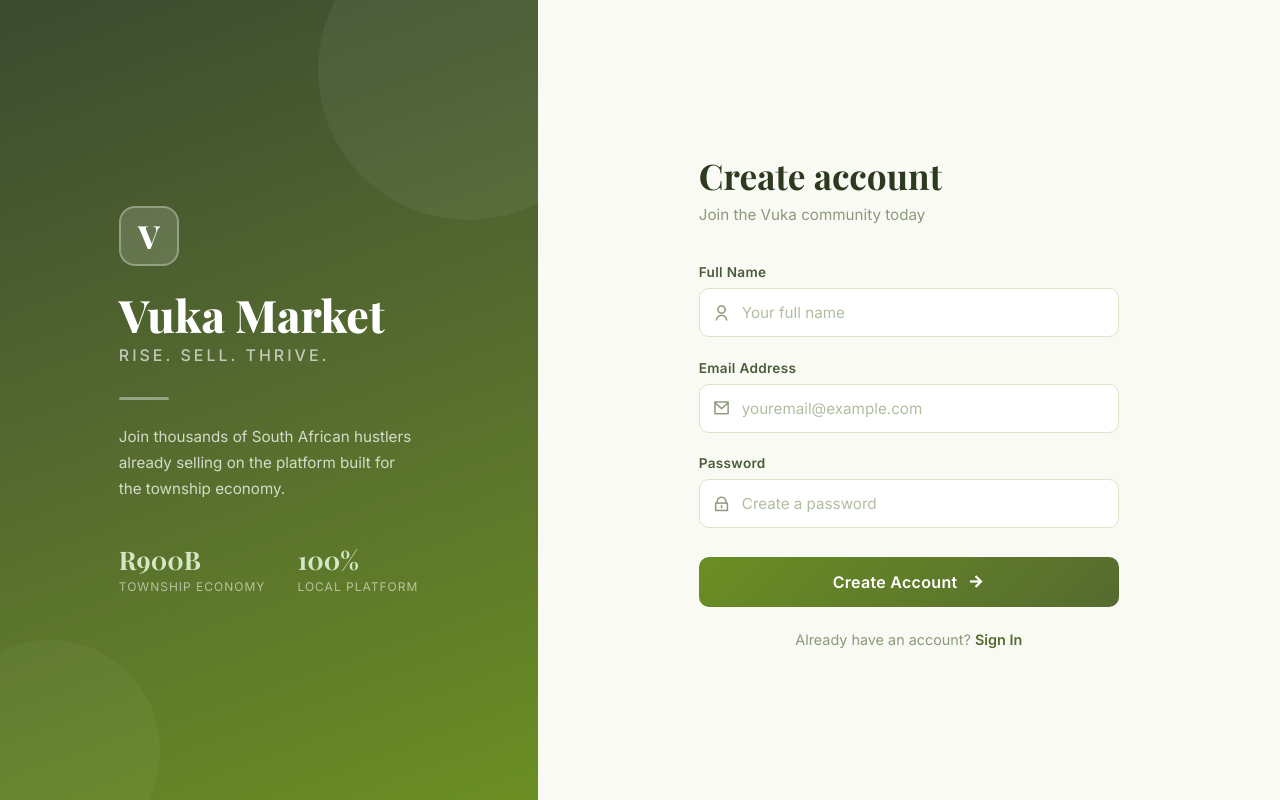
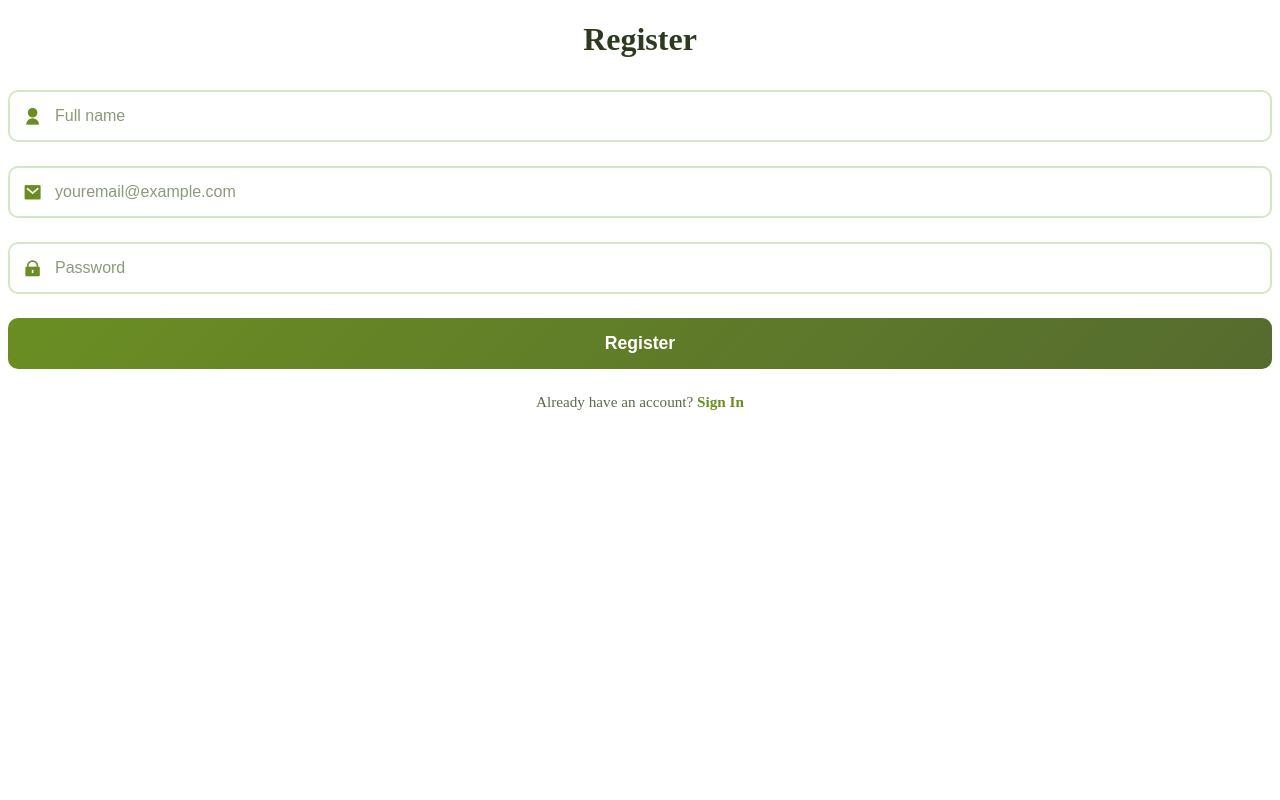
Before and after one commit to Miles-7/ECA3-12-C-C-Ecommerce-Platform, a PHP site: page /pages/register.php in a window 1280 px wide. Run offline with PHP 8.4, Linux system fonts and the light colour scheme; some libraries are stand-ins or nearby versions.

Commit message:
first login and register revert

```diff
--- a/public/pages/register.php
+++ b/public/pages/register.php
@@ -3,107 +3,83 @@
 <head>
     <meta charset="UTF-8">
     <meta name="viewport" content="width=device-width, initial-scale=1.0">
-    <title>Vuka Market | Register</title>
+    <title>Register</title>
     <link href="https://cdn.jsdelivr.net/npm/remixicon@4.1.0/fonts/remixicon.css" rel="stylesheet">
-    <link href="https://fonts.googleapis.com/css2?family=Playfair+Display:wght@700;800&family=Inter:wght@400;500;600&display=swap" rel="stylesheet">
     <link rel="stylesheet" href="../styling/main.css">
 </head>
 
 <body class="auth-page">
 
-<div class="auth-wrapper">
-    <div class="auth-panel-left">
-        <div class="panel-content">
-            <div class="logo-mark">V</div>
-            <h1 class="panel-title">Vuka Market</h1>
-            <p class="panel-sub">Rise. Sell. Thrive.</p>
-            <div class="panel-divider"></div>
-            <p class="panel-desc">Join thousands of South African hustlers already selling on the platform built for the township economy.</p>
-            <div class="panel-stats">
-                <div class="stat">
-                    <span class="stat-num">R900B</span>
-                    <span class="stat-label">Township Economy</span>
-                </div>
-                <div class="stat">
-                    <span class="stat-num">100%</span>
-                    <span class="stat-label">Local Platform</span>
-                </div>
-            </div>
-        </div>
-    </div>
-
-    <div class="auth-panel-right">
-        <div class="form-container">
-            <div class="form-header">
-                <h2 class="form-title">Create account</h2>
-                <p class="form-subtitle">Join the Vuka community today</p>
-            </div>
-
+<div class="container" id="sign-up">
+    <h1 class="form-title">Register</h1>
     <form id="registerForm" method="post" action="">
         <div class="input-group">
+            <i class="ri-user-fill"></i>
+            <input type="text" name="name" id="name" placeholder="Full name" required>
             <label for="name">Full Name</label>
-                    <div class="input-wrap">
-                        <i class="ri-user-line"></i>
-                        <input type="text" name="name" id="name" placeholder="Your full name" required>
-                    </div>
         </div>
 
         <div class="input-group">
-                    <label for="email">Email Address</label>
-                    <div class="input-wrap">
-                        <i class="ri-mail-line"></i>
+            <i class="ri-mail-fill"></i>
             <input type="email" name="email" id="email" placeholder="youremail@example.com" required>
-                    </div>
+            <label for="email">Email</label>
         </div>
 
         <div class="input-group">
+            <i class="ri-lock-fill"></i>
+            <input type="password" name="password" id="password" placeholder="Password" required>
             <label for="password">Password</label>
-                    <div class="input-wrap">
-                        <i class="ri-lock-line"></i>
-                        <input type="password" name="password" id="password" placeholder="Create a password" required>
-                    </div>
         </div>
 
-                <button type="submit" class="submit-btn">
-                    <span>Create Account</span>
-                    <i class="ri-arrow-right-line"></i>
-                </button>
+        <button type="submit" class="submit-btn">Register</button>
     </form>
 
     <div class="change-auth">
         Already have an account? <a href="login.php">Sign In</a>
     </div>
-        </div>
-    </div>
+
 </div>
 
 <script>
     const registerForm = document.getElementById('registerForm');
 
+    // listener for register form
     registerForm.addEventListener('submit', async (e) => {
         e.preventDefault();
 
+        // get form data
         const name = document.getElementById('name').value;
         const email = document.getElementById('email').value;
         const password = document.getElementById('password').value;
 
-        const formData = { name, email, password };
+        // create data object
+        const formData = {
+            name: name,
+            email: email,
+            password: password
+        };
 
         try {
+            // sending data to api
             const response = await fetch('../../api/register.php', {
                 method: 'POST',
-                headers: { 'Content-Type': 'application/json' },
+                headers: {
+                    'Content-Type': 'application/json'
+                },
                 body: JSON.stringify(formData)
             });
 
+            // get response
             const result = await response.json();
 
+            // handle response
             if (result.success) {
                 alert('Registration successful! Redirecting to login...');
                 window.location.href = 'login.php';
             } else {
                 alert('Error: ' + result.message);
             }
+
         } catch (error) {
             alert('Error: ' + error.message);
         }
--- a/public/styling/main.css
+++ b/public/styling/main.css
@@ -1,339 +1,91 @@
-* {
-    margin: 0;
-    padding: 0;
-    box-sizing: border-box;
+.form-title {
+    font-size: 2rem;
+    font-weight: 700;
+    color: #2D3A1F;              /* Dark olive for text */
+    margin-bottom: 2rem;
+    text-align: center;
 }
 
-body {
-    font-family: 'Inter', 'Segoe UI', sans-serif;
-}
-
-/* ── Navigation ── */
-.main-nav {
-    background-color: #556B2F;
-    padding: 1rem;
-}
-
-.main-nav ul {
-    list-style: none;
-    display: flex;
-    gap: 2rem;
-    padding: 0;
-}
-
-.main-nav a {
-    color: #F5F5DC;
-    text-decoration: none;
-    font-weight: 500;
-    transition: color 0.3s ease;
-}
-
-.main-nav a:hover {
-    color: #D4E7C5;
-    text-decoration: underline;
-}
-
-/* ── Auth Page Layout ── */
-.auth-page {
-    min-height: 100vh;
-    display: flex;
-    align-items: stretch;
-    background: #f4f4ee;
-}
-
-.auth-wrapper {
-    display: flex;
-    width: 100%;
-    min-height: 100vh;
-}
-
-/* ── Left Branding Panel ── */
-.auth-panel-left {
-    width: 42%;
-    background: linear-gradient(160deg, #3C4A2F 0%, #556B2F 50%, #6B8E23 100%);
-    display: flex;
-    align-items: center;
-    justify-content: center;
-    padding: 3rem;
-    position: relative;
-    overflow: hidden;
-}
-
-.auth-panel-left::before {
-    content: '';
-    position: absolute;
-    top: -80px;
-    right: -80px;
-    width: 300px;
-    height: 300px;
-    border-radius: 50%;
-    background: rgba(255,255,255,0.05);
-}
-
-.auth-panel-left::after {
-    content: '';
-    position: absolute;
-    bottom: -60px;
-    left: -60px;
-    width: 220px;
-    height: 220px;
-    border-radius: 50%;
-    background: rgba(255,255,255,0.04);
-}
-
-.panel-content {
-    position: relative;
-    z-index: 1;
-    color: #fff;
-}
-
-.logo-mark {
-    width: 60px;
-    height: 60px;
-    background: rgba(255,255,255,0.15);
-    border: 2px solid rgba(255,255,255,0.3);
-    border-radius: 16px;
-    display: flex;
-    align-items: center;
-    justify-content: center;
-    font-family: 'Playfair Display', serif;
-    font-size: 2rem;
-    font-weight: 800;
-    color: #fff;
-    margin-bottom: 1.5rem;
-    backdrop-filter: blur(10px);
-}
-
-.panel-title {
-    font-family: 'Playfair Display', serif;
-    font-size: 2.8rem;
-    font-weight: 800;
-    color: #fff;
-    line-height: 1.1;
-    margin-bottom: 0.4rem;
-}
-
-.panel-sub {
-    font-size: 1rem;
-    color: rgba(255,255,255,0.65);
-    letter-spacing: 3px;
-    text-transform: uppercase;
-    font-weight: 500;
-    margin-bottom: 2rem;
-}
-
-.panel-divider {
-    width: 50px;
-    height: 3px;
-    background: rgba(255,255,255,0.4);
-    border-radius: 2px;
-    margin-bottom: 1.5rem;
-}
-
-.panel-desc {
-    font-size: 0.95rem;
-    color: rgba(255,255,255,0.75);
-    line-height: 1.7;
-    max-width: 300px;
-    margin-bottom: 2.5rem;
-}
-
-.panel-stats {
-    display: flex;
-    gap: 2rem;
-}
-
-.stat {
-    display: flex;
-    flex-direction: column;
-    gap: 0.2rem;
-}
-
-.stat-num {
-    font-family: 'Playfair Display', serif;
-    font-size: 1.6rem;
-    font-weight: 700;
-    color: #D4E7C5;
-}
-
-.stat-label {
-    font-size: 0.75rem;
-    color: rgba(255,255,255,0.55);
-    text-transform: uppercase;
-    letter-spacing: 1px;
-}
-
-/* ── Right Form Panel ── */
-.auth-panel-right {
-    width: 58%;
-    display: flex;
-    align-items: center;
-    justify-content: center;
-    padding: 3rem;
-    background: #fafaf5;
-}
-
-.form-container {
-    width: 100%;
-    max-width: 420px;
-}
-
-.form-header {
-    margin-bottom: 2.5rem;
-}
-
-.form-title {
-    font-family: 'Playfair Display', serif;
-    font-size: 2.2rem;
-    font-weight: 700;
-    color: #2D3A1F;
-    margin-bottom: 0.4rem;
-}
-
-.form-subtitle {
-    font-size: 0.95rem;
-    color: #8B9A7A;
-}
-
-/* ── Form Fields ── */
 form {
     display: flex;
     flex-direction: column;
-    gap: 1.4rem;
-    margin-bottom: 1.5rem;
+    gap: 1.5rem;
 }
 
 .input-group {
-    display: flex;
-    flex-direction: column;
-    gap: 0.5rem;
-}
-
-.input-group label {
-    font-size: 0.85rem;
-    font-weight: 600;
-    color: #4A5C38;
-    letter-spacing: 0.3px;
-}
-
-.input-wrap {
     position: relative;
     display: flex;
     align-items: center;
 }
 
-.input-wrap i {
+.input-group i {
     position: absolute;
-    left: 14px;
-    color: #8B9A7A;
-    font-size: 1.1rem;
+    left: 15px;
+    color: #6B8E23;              /* Olive drab for icons */
+    font-size: 1.2rem;
     pointer-events: none;
-    transition: color 0.3s;
 }
 
-.input-wrap input {
+.input-group input {
     width: 100%;
-    padding: 14px 14px 14px 42px;
-    border: 1.5px solid #D9E6C8;
+    padding: 15px 15px 15px 45px;
+    border: 2px solid #D4E7C5;   /* Light sage border */
     border-radius: 10px;
-    font-size: 0.95rem;
-    font-family: 'Inter', sans-serif;
+    font-size: 1rem;
     outline: none;
-    background: #fff;
-    color: #2D3A1F;
-    transition: all 0.25s ease;
+    transition: all 0.3s ease;
+    background-color: #FFFFFF;
 }
 
-.input-wrap input::placeholder {
-    color: #b0bea0;
+.input-group input:focus {
+    border-color: #6B8E23;       /* Olive drab on focus */
+    box-shadow: 0 0 0 3px rgba(107, 142, 35, 0.15);  /* Soft olive glow */
 }
 
-.input-wrap input:focus {
-    border-color: #6B8E23;
-    box-shadow: 0 0 0 3px rgba(107, 142, 35, 0.12);
+.input-group input::placeholder {
+    color: #8B9A7A;              /* Muted olive gray */
 }
 
-.input-wrap input:focus + i,
-.input-wrap:focus-within i {
-    color: #6B8E23;
+.input-group label {
+    display: none; /* Hidden since we're using placeholders */
 }
 
-/* ── Submit Button ── */
 .submit-btn {
-    display: flex;
-    align-items: center;
-    justify-content: center;
-    gap: 0.6rem;
-    background: linear-gradient(135deg, #6B8E23 0%, #556B2F 100%);
-    color: #fff;
+    background: linear-gradient(135deg, #6B8E23 0%, #556B2F 100%);  /* Olive gradient button */
+    color: #FFFFFF;
     padding: 15px;
     border: none;
     border-radius: 10px;
-    font-size: 1rem;
+    font-size: 1.1rem;
     font-weight: 600;
-    font-family: 'Inter', sans-serif;
     cursor: pointer;
-    transition: all 0.25s ease;
-    margin-top: 0.4rem;
-    letter-spacing: 0.3px;
+    transition: transform 0.2s ease, box-shadow 0.2s ease;
 }
 
 .submit-btn:hover {
     transform: translateY(-2px);
-    box-shadow: 0 8px 24px rgba(107, 142, 35, 0.35);
+    box-shadow: 0 10px 25px rgba(107, 142, 35, 0.4);  /* Olive shadow on hover */
 }
 
 .submit-btn:active {
     transform: translateY(0);
 }
 
-.submit-btn i {
-    font-size: 1.1rem;
-    transition: transform 0.2s;
-}
-
-.submit-btn:hover i {
-    transform: translateX(3px);
-}
-
-/* ── Bottom Link ── */
 .change-auth {
     text-align: center;
-    color: #8B9A7A;
-    font-size: 0.9rem;
-    margin-top: 1.2rem;
+    margin-top: 1.5rem;
+    color: #5A6B4A;              /* Muted olive text */
+    font-size: 0.95rem;
 }
 
 .change-auth a {
-    color: #556B2F;
+    color: #6B8E23;              /* Olive drab links */
     text-decoration: none;
     font-weight: 600;
-    transition: color 0.2s;
+    transition: color 0.3s ease;
 }
 
 .change-auth a:hover {
-    color: #6B8E23;
+    color: #556B2F;              /* Darker olive on hover */
     text-decoration: underline;
 }
-
-/* ── Responsive ── */
-@media (max-width: 768px) {
-    .auth-wrapper {
-        flex-direction: column;
-    }
-
-    .auth-panel-left {
-        width: 100%;
-        padding: 2rem;
-        min-height: auto;
-    }
-
-    .panel-title {
-        font-size: 2rem;
-    }
-
-    .auth-panel-right {
-        width: 100%;
-        padding: 2rem 1.5rem;
-    }
-}
```
Also changed, not shown: api/login.php (+24 -47 lines). Lines whose indentation alone changed are shown as unchanged.
